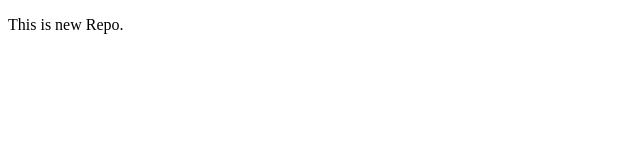
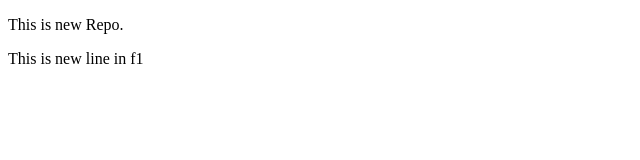
Before and after one commit to Bristi16/localrepo, a plain HTML site: page index.html in a window 1280 px wide. Shown: the whole page, without its empty margins (0-640 px from the left). Drawn offline with Linux system fonts and the light colour scheme.

Commit message:
Added line in f1

```diff
--- a/index.html
+++ b/index.html
@@ -7,5 +7,6 @@
 </head>
 <body>
     <p>This is new Repo.</p>
+    <p>This is new line in f1</p>
 </body>
 </html>
```
